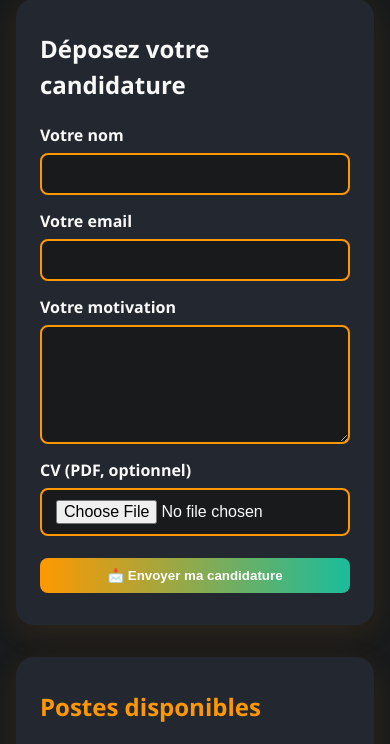
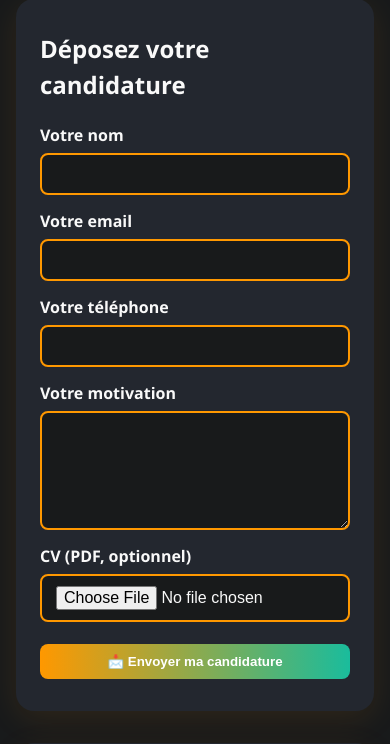
Before and after one commit to ThibaultBds/fitwings-app, a PHP site: page /carriere in a window 390 px wide. Shown: the part 313-1057 px from the top of the page. Run offline with PHP 8.4, Linux system fonts and the light colour scheme.

Commit message:
carriere : ajout champs telephone et poste dans le formulaire

```diff
--- a/src/Views/pages/carriere.php
+++ b/src/Views/pages/carriere.php
@@ -22,6 +22,8 @@ require_once __DIR__ . '/../templates/header.php';
       <input type="text" name="nom" id="nom" required>
       <label for="email">Votre email</label>
       <input type="email" name="email" id="email" required>
+      <label for="telephone">Votre téléphone</label>
+      <input type="tel" name="telephone" id="telephone" required>
       <label for="message">Votre motivation</label>
       <textarea name="message" id="message" rows="5" required style="padding:10px;border-radius:8px;border:2px solid var(--primary);background:var(--bg);color:var(--text);font-size:1rem;resize:vertical;"></textarea>
       <label for="cv">CV (PDF, optionnel)</label>
```
